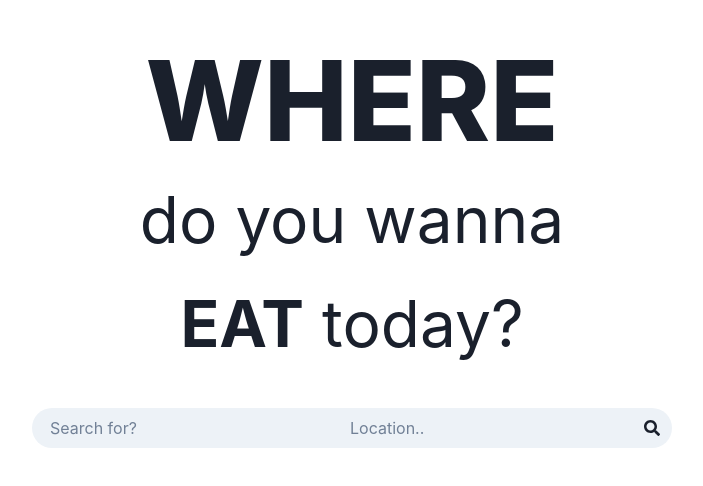
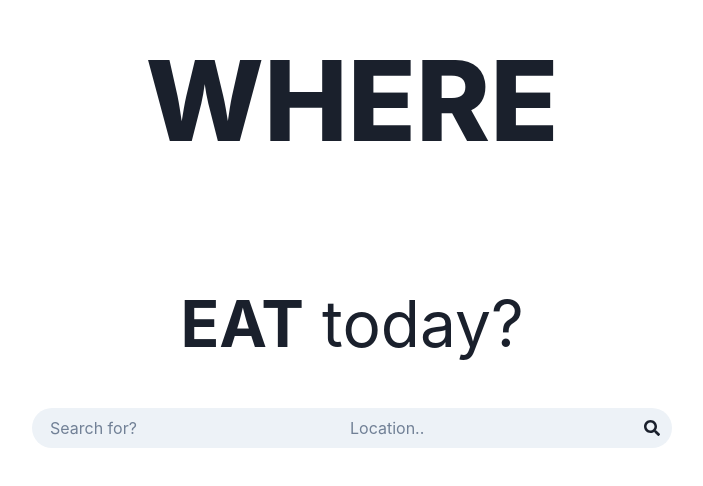
Before and after one commit to shoaibiqbal0/react-resturant-search, a React (Create React App) app: page / in a window 1280 px wide. Shown: the top 486 px of the page, without its empty margins (288-991 px from the left). Built offline with nearby package versions, Linux system fonts and the light colour scheme; no server answers.

Commit message:
Removed bg again

```diff
--- a/src/components/MainText.jsx
+++ b/src/components/MainText.jsx
@@ -8,7 +8,9 @@ const MainText = () => {
       <Text fontSize={["4.5em", "6em", "7em"]} fontWeight="extrabold" mb="-5">
         WHERE
       </Text>
-      <Text fontSize={subheadingFontSizes}>do you wanna</Text>
+      <Text bgClip="text" fontSize={subheadingFontSizes}>
+        do you wanna
+      </Text>
       <Text fontSize={subheadingFontSizes}>
         <strong>EAT</strong> today?
       </Text>
```
